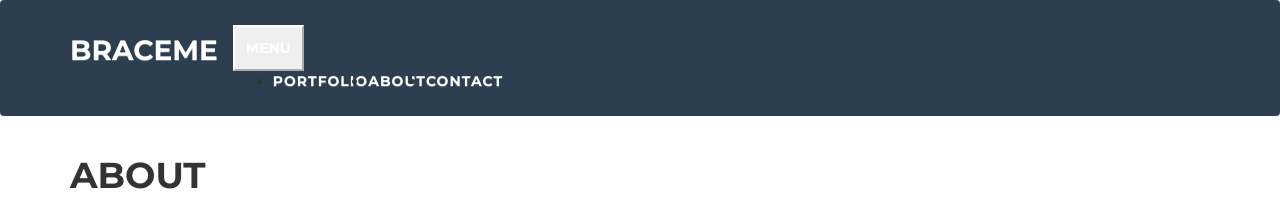
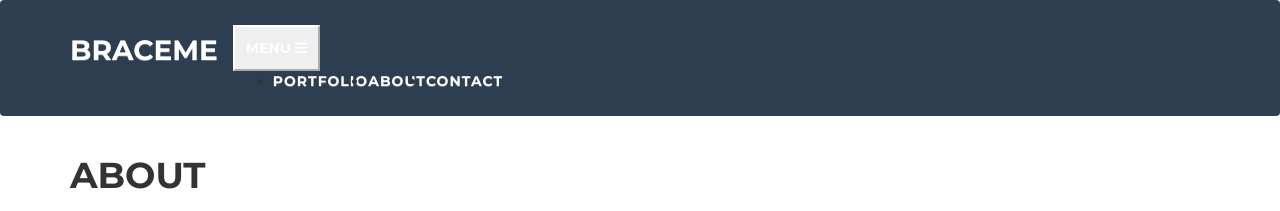
Before and after one commit to MatanAvneri/mla_yazamut, a Jekyll site: the page built from about/index.html, in a window 1280 px wide. Shown: the top 211 px of the page. Built offline with Jekyll 4.4.1, drawn with Linux system fonts in a browser that asks for light colours; nearby versions of some CDN libraries.

```diff
--- a/_layouts/default.html
+++ b/_layouts/default.html
@@ -21,6 +21,7 @@
             integrity="sha384-Tc5IQib027qvyjSMfHjOMaLkfuWVxZxUPnCJA7l2mCWNIpG9mGCD8wGNIcPD7Txa"
             crossorigin="anonymous"></script>
 
+    <link href="//netdna.bootstrapcdn.com/font-awesome/3.2.1/css/font-awesome.css" rel="stylesheet">
     <link href="https://fonts.googleapis.com/css?family=Montserrat:400,700" rel="stylesheet" type="text/css">
     <link href="https://fonts.googleapis.com/css?family=Lato:400,700,400italic,700italic" rel="stylesheet" type="text/css">
 
```
